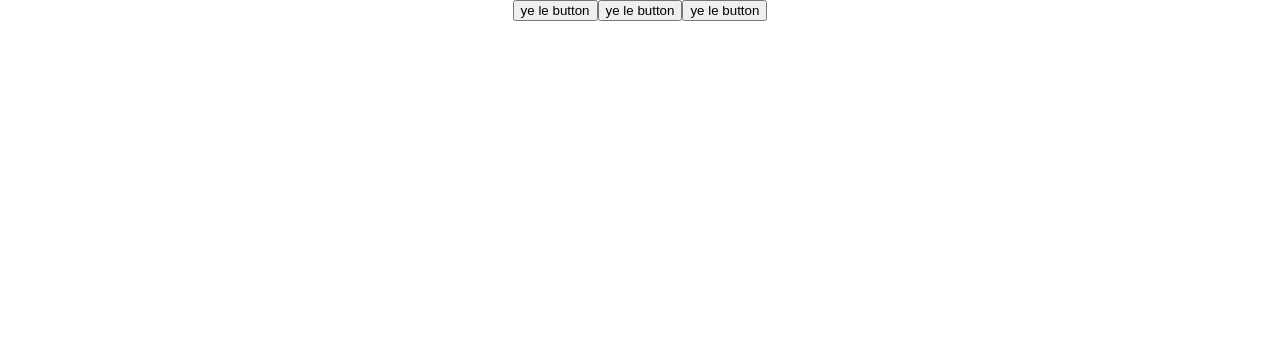
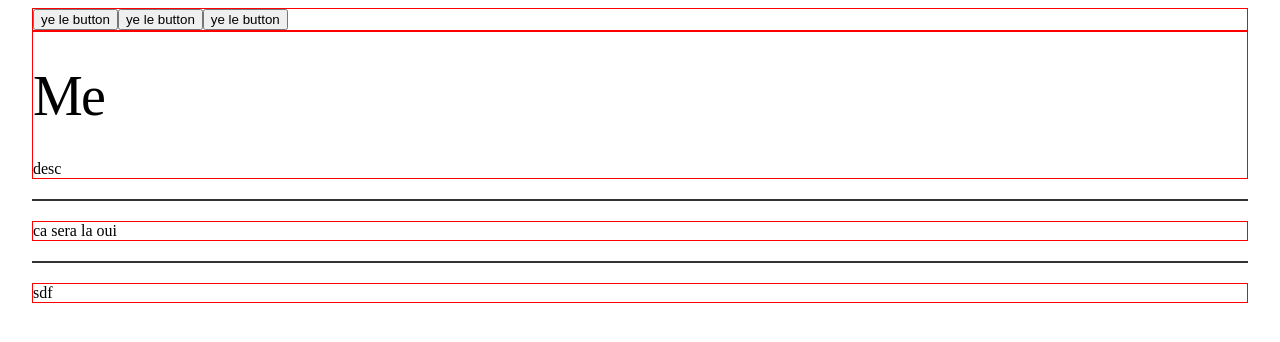
Before and after one commit to GriT5555/FolioC, a React (Vite) app: page / in a window 1280 px wide. Shown: the top 342 px of the page. Built offline with nearby package versions, Linux system fonts and the light colour scheme.

Commit message:
Ressources and skeleton
Base skeleton and future "data" stock through JSON.
No backend yet.

```diff
--- /dev/null
+++ b/src/Subcomps/Cards.jsx
@@ -0,0 +1,7 @@
+export default function Cards(){
+    return(
+        <div>
+            Cards
+        </div>
+    )
+}
--- /dev/null
+++ b/src/components/Cards.jsx
@@ -0,0 +1,7 @@
+export default function CardsContainer(){
+    return(
+        <section className="ProjectCards">
+            ca sera la oui
+        </section>
+    )
+}
--- /dev/null
+++ b/src/components/CustomHR.jsx
@@ -0,0 +1,5 @@
+export default function Customhr(){
+    return(
+        <hr className="CustomHR"></hr>
+    )
+}
--- /dev/null
+++ b/src/components/Footer.jsx
@@ -0,0 +1,9 @@
+export default function Footer(){
+    return(
+        <footer className="footer">
+            <div className="FContact">
+                sdf
+            </div>
+        </footer>
+    )
+}
--- /dev/null
+++ b/src/components/Intro.jsx
@@ -0,0 +1,10 @@
+export default function Intro(){
+    return(
+            <div className="Intro">
+                <h1 className="ITitle">Me</h1>
+                <div className="Iptag">
+                    desc
+                </div>
+            </div>
+    );
+}
--- a/src/components/Navbar.jsx
+++ b/src/components/Navbar.jsx
@@ -1,11 +1,11 @@
-import NavBtn from "./NavBtn";
+import NavBtn from "../Subcomps/NavBtn";
 
 export default function Navbar(title, id) {
     return(
-            <div>
+            <nav className="NavBar">
                 <NavBtn title="Me" id="Me"/>
                 <NavBtn title="Stacks" id="Stacks"/>
                 <NavBtn title="Projects" id="Projects"/>
-            </div>
+            </nav>
     );
 }
--- a/src/index.css
+++ b/src/index.css
@@ -1,25 +1,18 @@
-
 body {
-  display: flex;
-  flex-direction: column;
-  color: black;
-  margin: 0;
-}
-
-#root {
-  width: 100vw;
-  max-width: 100%;
-  margin: 0 auto;
-  text-align: center;
-  border-inline: 1px solid var(--border);
-  min-height: 100svh;
-  display: flex;
-  flex-direction: column;
+  width: 95%;
   box-sizing: border-box;
 }
 
-h1,
-h2 {
+:root {
+  display: flex;
+  flex-direction: column;
+  font-synthesis: none;
+  text-rendering: optimizeLegibility;
+  -webkit-font-smoothing: antialiased;
+  place-items: center;
+}
+
+h1, h2 {
   font-family: var(--heading);
   font-weight: 500;
   color: var(--text-h);
@@ -61,3 +54,38 @@ code {
   padding: 4px 8px;
   background: var(--code-bg);
 }
+
+.CustomHR{
+  border: none;
+  height: 2px;
+  background-color: #333;
+  margin: 20px 0;
+}
+
+.NavBar{
+  display: flex;
+  flex-direction: row;
+  border: 1px solid red;
+  box-sizing: border-box;
+}
+
+.Intro{
+  display: flex;
+  flex-direction: column;
+  border: 1px solid red;
+  box-sizing: border-box;
+}
+
+.ProjectCards{
+  display: flex;
+  flex-direction: row;
+  box-sizing: border-box;
+  border: 1px solid red;
+}
+
+.footer{
+  display: flex;
+  flex: row;
+  border: 1px solid red;
+  box-sizing: border-box;
+}
--- a/src/pages/Home.jsx
+++ b/src/pages/Home.jsx
@@ -1,7 +1,20 @@
 import Navbar from "../components/Navbar";
+import Intro from "../components/Intro";
+import Footer from "../components/Footer";
+import CardsContainer from "../components/Cards";
+import Customhr from "../components/CustomHR";
 
 export default function Home(){
     return(
-        <Navbar />
+        <>
+            <Navbar />
+            <main className="guts">
+                <Intro />
+                <Customhr />
+                <CardsContainer />
+                <Customhr />
+                <Footer />
+            </main>
+        </>
     );
 }
```
Also changed, not shown: src/Projects.json (added, +43 -0 lines), src/Subcomps/NavBtn.jsx (renamed from src/components/NavBtn.jsx).
